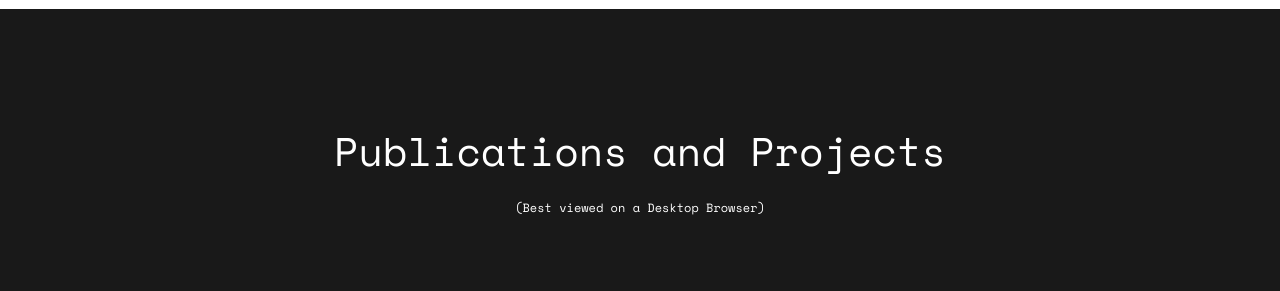
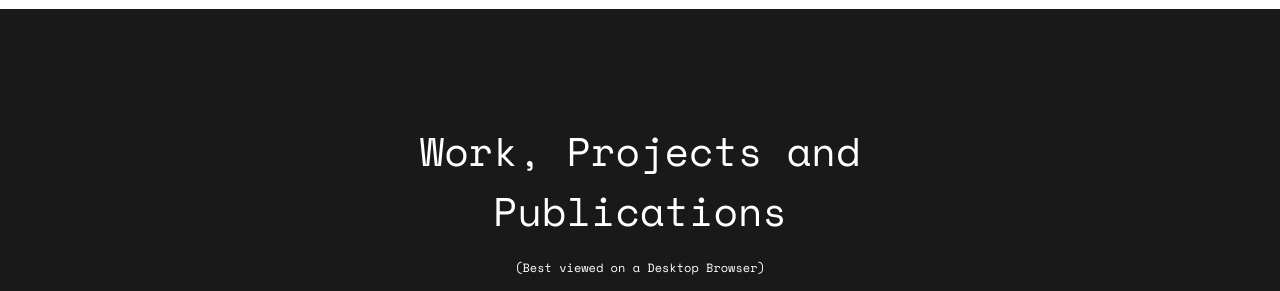
Before and after one commit to skhiearth/skhiearth.github.io, a plain HTML site: page index.html in a window 1280 px wide. Shown: the part 6120-6411 px from the top of the page. Drawn offline with nearby package versions, Linux system fonts and the light colour scheme; some packages are replaced by stand-ins of ours; no server answers; files whose address does not match are found by name; a web font is replaced by a local one.

Commit message:
change title of project section

```diff
--- a/index.html
+++ b/index.html
@@ -430,7 +430,7 @@
 		<div class="container">
 			<div class="row animate-box">
 				<div class="col-md-8 col-md-offset-2 text-center fh5co-heading">
-					<h2>Publications and Projects</h2>
+					<h2>Work, Projects and Publications</h2>
 					<h6 style="color:white;">(Best viewed on a Desktop Browser)</h6>
 				</div>
 			</div>
```
